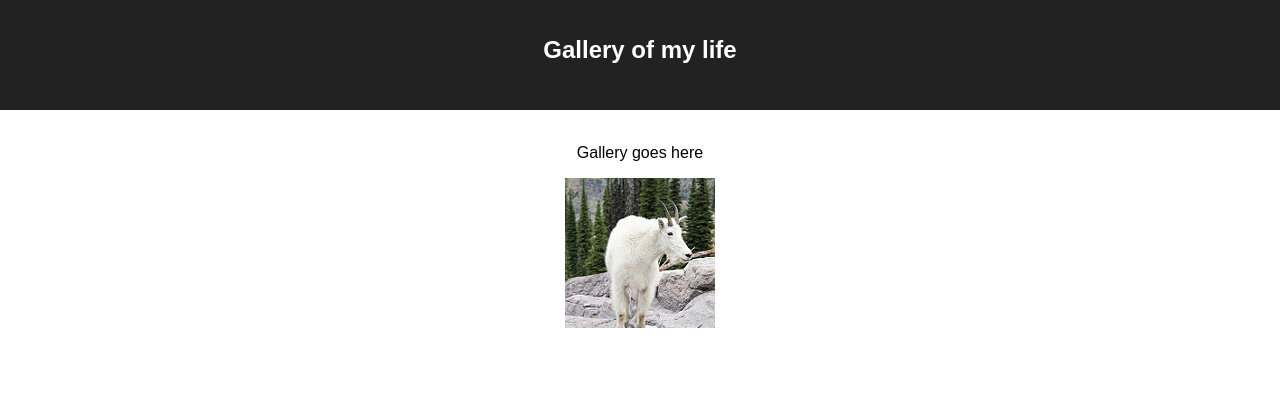
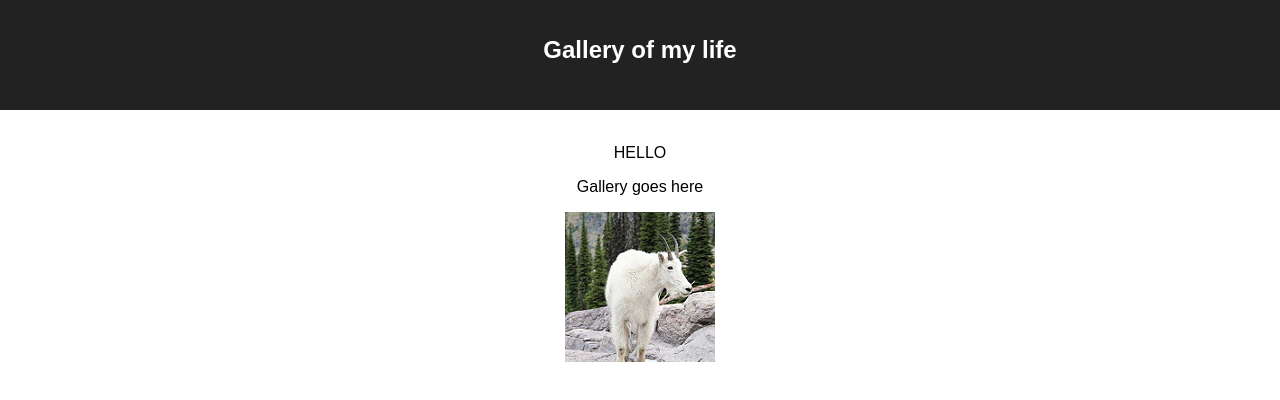
Before and after one commit to atculpepper/react-gallery-master, a React (Create React App) app: page / in a window 1280 px wide. Shown: the top 400 px of the page. Built offline with nearby package versions, Linux system fonts and the light colour scheme; no server answers.

Commit message:
created an axios GET call for server side gallery and created a GalleryList component

```diff
--- a/src/components/App/App.js
+++ b/src/components/App/App.js
@@ -1,16 +1,31 @@
-import React, { Component } from 'react';
-import './App.css';
+import React, { Component } from "react";
+import "./App.css";
+import axios from "axios";
+import GalleryList from "../galleryList/galleryList";
 
 class App extends Component {
+  componentDidMount() {
+    this.getGallery();
+  }
+  //getting the gallery photos from the gallery.data.js, which is imported into the server side router, and pulling them into the app.js
+  getGallery() {
+    axios
+      .get("/gallery")
+      .then((response) => {
+        console.log(response.data);
+      })
+      .catch((err) => console.warn(err));
+  }
   render() {
     return (
       <div className="App">
         <header className="App-header">
           <h1 className="App-title">Gallery of my life</h1>
         </header>
-        <br/>
+        <br />
+        <GalleryList />
         <p>Gallery goes here</p>
-        <img src="images/goat_small.jpg"/>
+        <img src="images/goat_small.jpg" />
       </div>
     );
   }
--- /dev/null
+++ b/src/components/galleryList/galleryList.js
@@ -0,0 +1,13 @@
+import React, { Component } from "react";
+
+class GalleryList extends Component {
+  render() {
+    return (
+      <div>
+        <p>HELLO</p>
+      </div>
+    );
+  }
+}
+
+export default GalleryList;
```
